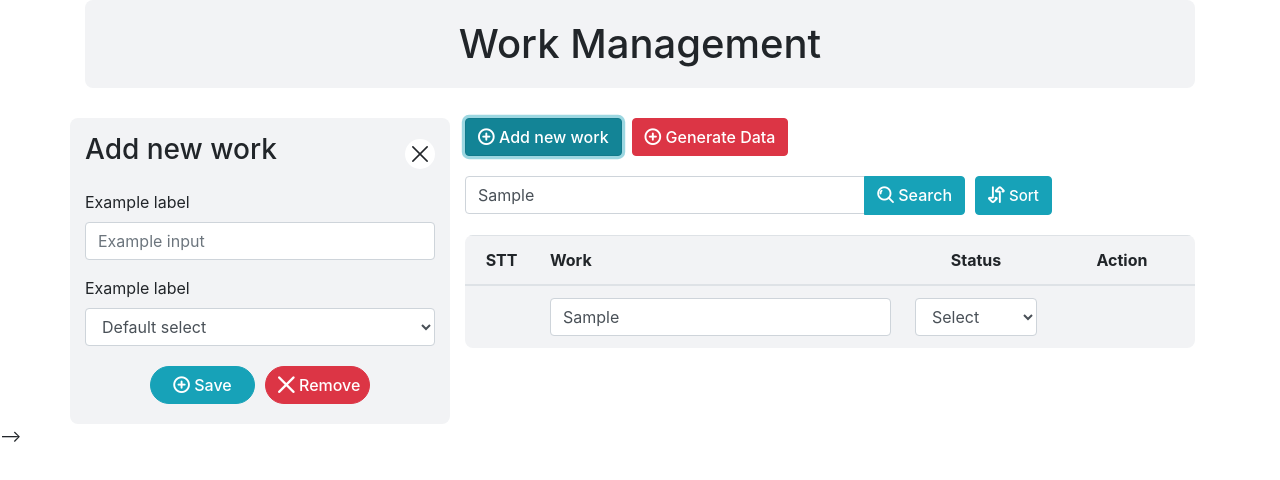
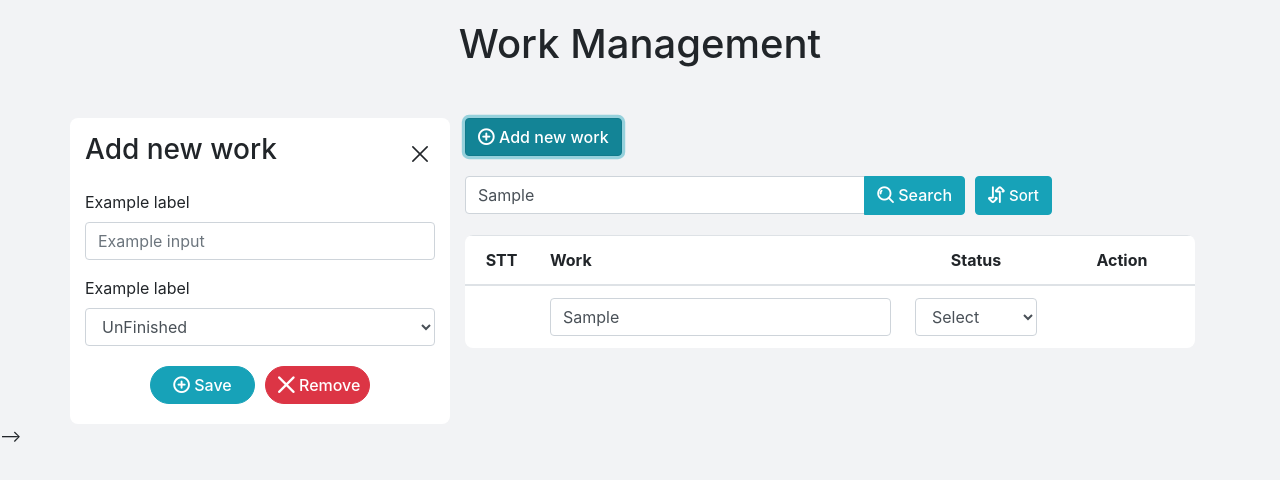
Before and after one commit to thuong-resper/TaskList, a React (Create React App) app: page / in a window 1280 px wide. Both pictures are taken after typing "Sample", "Sample" into the empty fields and a click on the button "ADD NEW WORK". Shown: the top 480 px of the page. Built offline with nearby package versions, Linux system fonts and the light colour scheme.

Commit message:
add remove work and checked status

```diff
--- a/src/App.css
+++ b/src/App.css
@@ -1,8 +1,12 @@
 .App {
     font-family: sans-serif;
+    margin: 5px;
     text-align: center;
 }
 
+body {
+    background-color: #f2f3f5;
+}
 .container .pdt {
     padding-top: 30px;
     justify-content: space-between;
@@ -48,7 +52,7 @@ h2 {
     margin: 0;
 }
 .bg {
-    background-color: #f2f3f5;
+    background-color: #fff;
     border-radius: 8px;
     height: fit-content;
 }
@@ -63,6 +67,12 @@ h2 {
 }
 .mw-500 {
     max-width: 500px;
+}
+.pd-15 {
+    padding: 0 15px;
+}
+.pd-0 {
+    padding: 0;
 }
 
 .ovh {
@@ -84,7 +94,6 @@ h2 {
 .panel span {
     width: 40px;
     height: 40px;
-    margin: 5px;
     cursor: pointer;
     border-radius: 50%;
 }
@@ -129,6 +138,7 @@ span.flaticon {
 
 tr th {
     text-align: center;
+    vertical-align: middle !important;
 }
 .tableIcon {
     display: flex;
@@ -183,7 +193,32 @@ th:nth-child(4) {
     cursor: pointer;
     border-radius: 50%;
     background-color: #fff;
+    transition: 0.4s;
+}
+
+.header span:hover {
+    background-color: rgb(184, 184, 184);
 }
 .header span::before {
     line-height: 30px;
 }
+.tran-5 {
+    /* transition: 0.4s; */
+    animation: forwards 0.5s leftToRight;
+}
+@keyframes leftToRight {
+    from {
+        transform: translateX(-100%);
+    }
+    to {
+        transform: translateX(0);
+    }
+}
+/* @keyframes leftToRight1 {
+    from {
+        transform: translate(0)
+    }
+    to {
+        transform: translateX(50%);
+    }
+} */
--- a/src/App.js
+++ b/src/App.js
@@ -17,27 +17,6 @@ class App extends React.Component {
             isDisplayForm: false,
         };
     }
-
-    generateData = () => {
-        var tasks = [
-            {
-                id: this.generateId(),
-                name: "Check Mail",
-                status: true,
-            },
-            {
-                id: this.generateId(),
-                name: "Check Social Media",
-                status: false,
-            },
-            {
-                id: this.generateId(),
-                name: "sdwe",
-                status: true,
-            },
-        ];
-        localStorage.setItem("tasks", JSON.stringify(tasks)); //save data by json
-    };
 
     componentDidMount() {
         if (localStorage && localStorage.getItem("tasks")) {
@@ -64,16 +43,82 @@ class App extends React.Component {
             this.id()
         );
     }
+    //toggle display form
     toggleForm = () => {
         this.setState({
             isDisplayForm: !this.state.isDisplayForm,
         });
     };
 
+    //close form when click icon close button
     onCloseForm = () => {
         this.setState({
             isDisplayForm: false,
         });
+    };
+
+    onSubmit = (data) => {
+        let { tasks } = this.state; // let tasks = this.state.tasks
+        data.id = this.generateId();
+        tasks.push(data);
+        this.setState({
+            tasks: tasks,
+        });
+        localStorage.setItem("tasks", JSON.stringify(tasks));
+    };
+
+    // Update Status
+    onUpdateStatus = (id) => {
+        let { tasks } = this.state;
+        // 1st way
+
+        // if (findId !== -1) {
+        //     tasks[findId].status = !tasks[findId].status;
+        //     this.setState({
+        //         tasks: tasks,
+        //     });
+        // }
+        // for (let i = 0; i < findId.length; i++) {
+        //     findId[i] = !findId[i];
+        //     // console.log(findId[i]);
+        //     this.setState({
+        //         tasks: tasks,
+        //     });
+        // }
+        // tasks[index].status = !tasks[index].status;
+        // // 2nd way
+
+        // setState and save at local storage
+        let index = this.findIndex(id);
+        if (index !== -1) {
+            tasks[index].status = !tasks[index].status;
+            this.setState({
+                tasks: tasks,
+            });
+            localStorage.setItem("tasks", JSON.stringify(tasks));
+        }
+    };
+
+    findIndex = (id) => {
+        let { tasks } = this.state;
+        let result = -1;
+        tasks.forEach((task, index) => {
+            if (task.id === id) {
+                result = index;
+            }
+        });
+        return result;
+    };
+
+    // Delete Work
+    onDelete = (id) => {
+        const { tasks } = this.state;
+
+        let filterResult = tasks.filter((task) => task.id !== id);
+        this.setState({
+            tasks: filterResult,
+        });
+        localStorage.setItem("tasks", JSON.stringify(filterResult));
     };
 
     render() {
@@ -81,7 +126,7 @@ class App extends React.Component {
 
         //Condition for display Task Form
         var elementTaskForm = isDisplayForm ? (
-            <TaskForm onCloseForm={this.onCloseForm} />
+            <TaskForm onCloseForm={this.onCloseForm} onSubmit={this.onSubmit} />
         ) : (
             ""
         );
@@ -89,7 +134,7 @@ class App extends React.Component {
             <div className="container">
                 <div className="row">
                     <div className="col-lg-12">
-                        <h1 className="work_title bg text-center">
+                        <h1 className="work_title text-center">
                             Work Management
                         </h1>
                     </div>
@@ -97,19 +142,13 @@ class App extends React.Component {
 
                 {/* Control has Search and Sort */}
 
-                <div className="row">
+                <div className="row mgt-30">
                     {/* Task Form */}
-                    <div className={isDisplayForm ? "col-lg-4 bg mgt-30" : ""}>
+                    <div className={isDisplayForm ? "col-lg-4 bg tran-5" : ""}>
                         {elementTaskForm}
                     </div>
                     {/* Task List */}
-                    <div
-                        className={
-                            isDisplayForm
-                                ? "col-lg-8 mgt-30"
-                                : "col-lg-12 mgt-30"
-                        }
-                    >
+                    <div className={isDisplayForm ? "col-lg-8" : "col-lg-12"}>
                         <button
                             type="button"
                             className="btn btn-info mgb-20 mgr-10"
@@ -118,17 +157,15 @@ class App extends React.Component {
                             <span className="flaticon-add-1 flaticon"></span>
                             <span>Add new work</span>
                         </button>
-                        <button
-                            type="button"
-                            className="btn btn-danger mgb-20"
-                            onClick={this.generateData}
-                        >
-                            <span className="flaticon-add-1 flaticon"></span>
-                            <span>Generate Data</span>
-                        </button>
+
                         <Control />
 
-                        <TaskList tasks={tasks} isDisplayForm={isDisplayForm} />
+                        <TaskList
+                            tasks={tasks}
+                            // isDisplayForm={isDisplayForm}
+                            onUpdateStatus={this.onUpdateStatus}
+                            onDelete={this.onDelete}
+                        />
                     </div>
                 </div>
             </div>
--- a/src/components/TaskForm.js
+++ b/src/components/TaskForm.js
@@ -1,8 +1,46 @@
 import React from "react";
 
 class TaskForm extends React.Component {
+    constructor(props) {
+        super(props);
+        this.state = {
+            name: "",
+            status: false,
+        };
+    }
     onCloseForm = () => {
         this.props.onCloseForm();
+    };
+    onChange = (event) => {
+        let target = event.target;
+        let name = target.name;
+        let value = target.value;
+        if (name === "status") {
+            value = JSON.parse(target.value);
+        }
+        this.setState({
+            [name]: value,
+        });
+    };
+
+    //get data when click submit button
+    onSubmit = (event) => {
+        event.preventDefault(); //delete default submit
+
+        //receive props from app.js
+        this.props.onSubmit(this.state);
+
+        // clear data when click submit (submit done) and close form
+        this.onClear();
+        this.onCloseForm();
+    };
+
+    //delete data when click button remove
+    onClear = () => {
+        this.setState({
+            name: "",
+            status: false,
+        });
     };
 
     render() {
@@ -15,7 +53,7 @@ class TaskForm extends React.Component {
                         onClick={this.onCloseForm}
                     ></span>
                 </div>
-                <form>
+                <form onSubmit={this.onSubmit}>
                     <div className="form-group">
                         <label htmlFor="Input">Example label</label>
                         <input
@@ -23,18 +61,31 @@ class TaskForm extends React.Component {
                             className="form-control"
                             id="Input"
                             placeholder="Example input"
+                            name="name"
+                            value={this.state.name}
+                            onChange={this.onChange}
                         />
                     </div>
                     <label htmlFor="formGroupExampleInput">Example label</label>
-                    <select className="form-control">
-                        <option>Default select</option>
+                    <select
+                        className="form-control"
+                        name="status"
+                        value={this.state.status}
+                        onChange={this.onChange}
+                    >
+                        <option value={true}>Finished</option>
+                        <option value={false}>UnFinished</option>
                     </select>
                     <div className="btn-save">
-                        <button type="button" className="btn btn-info">
+                        <button type="submit" className="btn btn-info">
                             <span className="flaticon-add-1 flaticon" />
                             <span>Save</span>
                         </button>
-                        <button type="button" className="btn btn-danger">
+                        <button
+                            type="button"
+                            className="btn btn-danger"
+                            onClick={this.onClear}
+                        >
                             <span className="flaticon-cancel flaticon" />
                             <span>Remove</span>
                         </button>
--- a/src/components/TaskItem.js
+++ b/src/components/TaskItem.js
@@ -1,6 +1,15 @@
 import React from "react";
 
 class TaskItem extends React.Component {
+    //Update status
+    onUpdateStatus = () => {
+        this.props.onUpdateStatus(this.props.task.id);
+    };
+    //Delete work
+    onDelete = () => {
+        this.props.onDelete(this.props.task.id);
+    };
+
     render() {
         var { task, index } = this.props;
         return (
@@ -15,6 +24,7 @@ class TaskItem extends React.Component {
                                 ? "btnTable btn btn-danger"
                                 : "btnTable btn btn-info"
                         }
+                        onClick={this.onUpdateStatus}
                     >
                         {task.status === true ? "Finished" : "Unfinished"}
                     </button>
@@ -33,6 +43,7 @@ class TaskItem extends React.Component {
                             type="button"
                             className="btn btn-danger"
                             title="Delete"
+                            onClick={this.onDelete}
                         >
                             <span className="flaticon-cancel flaticon"></span>
                         </button>
--- a/src/components/TaskList.js
+++ b/src/components/TaskList.js
@@ -6,11 +6,19 @@ class TaskList extends React.Component {
     render() {
         var { tasks } = this.props; //var tasks = this.props.tasks
         var elementTasks = tasks.map((task, index) => {
-            return <TaskItem key={task.id} index={index + 1} task={task} />;
+            return (
+                <TaskItem
+                    key={task.id}
+                    index={index + 1}
+                    task={task}
+                    onUpdateStatus={this.props.onUpdateStatus}
+                    onDelete={this.props.onDelete}
+                />
+            );
         });
 
         return (
-            <table className="table bg ovh">
+            <table className="table ovh bg">
                 <thead>
                     <tr>
                         <th scope="col">STT</th>
```
Also changed, not shown: 1 other file (tests, documents, lock files or other folders).
